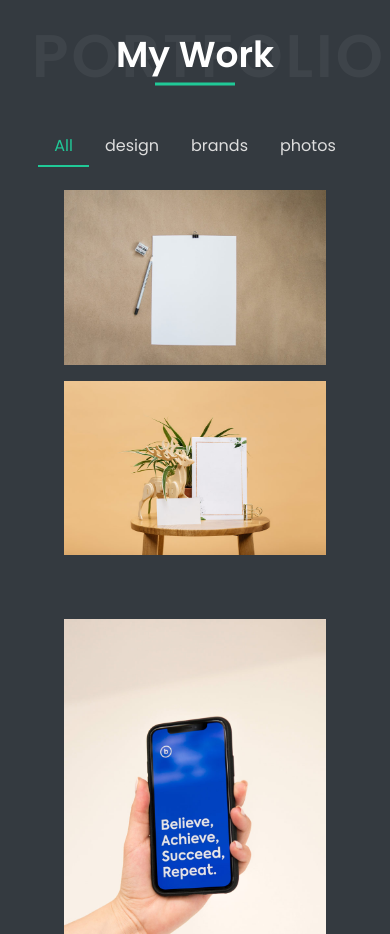
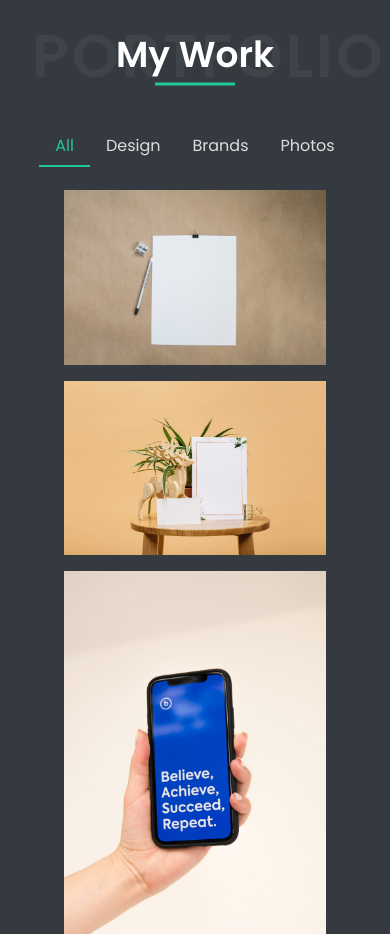
Before and after one commit to muzamil-frontend-dev/portfolio-web-app, a React (Create React App) app: page / in a window 390 px wide. Shown: the part 5880-6814 px from the top of the page. Built offline with nearby package versions, Linux system fonts and the light colour scheme.

Commit message:
portfolio logic and implementation complete

```diff
--- a/src/Sections/Portfolio.jsx
+++ b/src/Sections/Portfolio.jsx
@@ -1,13 +1,74 @@
-import React from "react";
+import React, { useRef, useState } from "react";
 import Heading from "../Components/Heading";
-import Tabs from "../Components/TabComponent/Tabs";
+
+const portfolioArr = [
+  {
+    name: "design",
+    img: "/images/portfolio/1.jpg",
+  },
+  {
+    name: "brands",
+    img: "/images/portfolio/2.jpg",
+  },
+  {
+    name: "photos",
+    img: "/images/portfolio/3.jpg",
+  },
+  {
+    name: "design",
+    img: "/images/portfolio/4.jpg",
+  },
+  {
+    name: "brands",
+    img: "/images/portfolio/5.jpg",
+  },
+  {
+    name: "photos",
+    img: "/images/portfolio/6.jpg",
+  },
+  {
+    name: "photos",
+    img: "/images/portfolio/7.jpg",
+  },
+];
 
 const Portfolio = () => {
+  const ref = useRef(null);
+  const [filterProducts, setFilterProducts] = useState(portfolioArr);
+
+  const handleClick = (e) => {
+    const text = e.target.textContent.toLowerCase();
+    const filterData = portfolioArr.filter((product) => product.name === text);
+    filterData.length !== 0
+      ? setFilterProducts(filterData)
+      : setFilterProducts(portfolioArr);
+  };
+
   return (
     <section className="bg-gray-900 text-white" id="portfolio">
       <div className="contianer mx-auto py-18 px-8">
         <Heading title="portfolio" tagLine="my work" />
-        <Tabs />
+        {/* <Tabs /> */}
+        {/* Grid changing buttons */}
+        <ul className="text-center" onClick={handleClick}>
+          <li className="inline text-green py-2 px-4 border-b-2 border-b-green">
+            All
+          </li>
+          <li className="inline text-white-100 py-2 px-4">Design</li>
+          <li className="inline text-white-100 py-2 px-4">Brands</li>
+          <li className="inline text-white-100 py-2 px-4">Photos</li>
+        </ul>
+        {/* Portfolio Grid */}
+        <div
+          className="columns-1 md:columns-2 lg:columns-3 gap-4 space-y-4 p-8"
+          ref={ref}
+        >
+          {filterProducts.map((product, i) => (
+            <div key={i} className="h-min w-full bg-red-400">
+              <img className="object-cover" src={product.img} alt="img 1" />
+            </div>
+          ))}
+        </div>
       </div>
     </section>
   );
```
